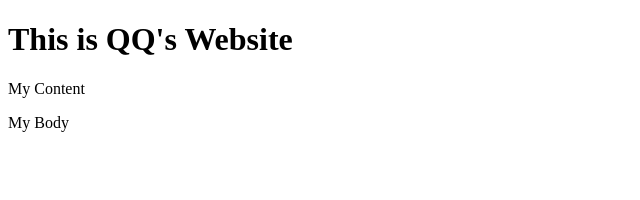
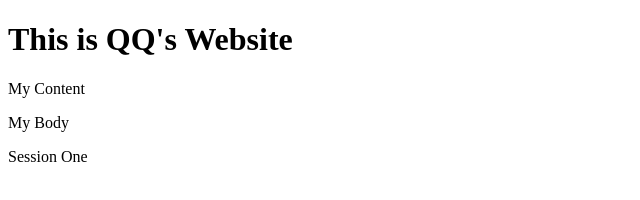
Before and after one commit to cqchou/git-1, a plain HTML site: page index.html in a window 1280 px wide. Shown: the whole page, without its empty margins (0-640 px from the left). Drawn offline with Linux system fonts and the light colour scheme.

Commit message:
add id to index.html; style

```diff
--- a/index.html
+++ b/index.html
@@ -7,5 +7,6 @@
 <div><h1>This is QQ's Website</h1></div>
 <div><p>My Content</p></div>
 <div><p>My Body</p></div>
+<div><p id="session">Session One</p></div>
 </body>
 </html>
```
